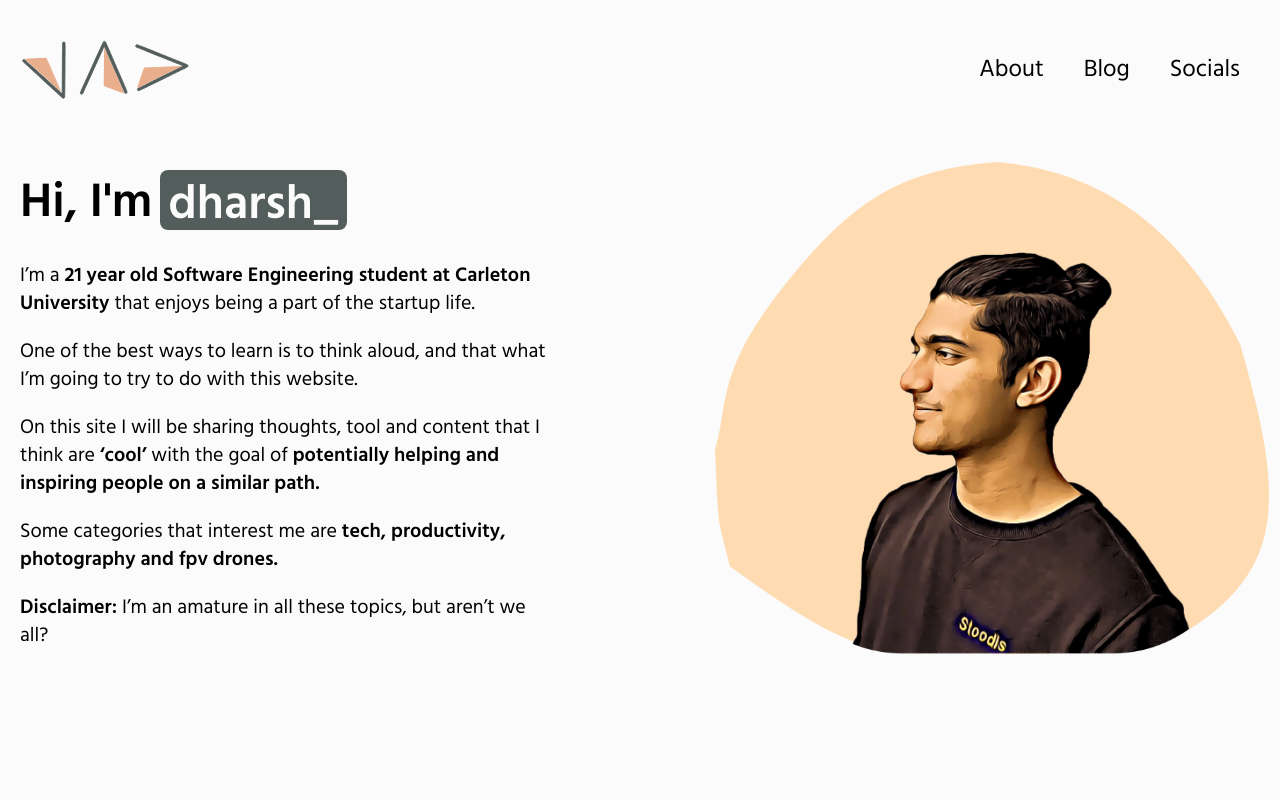
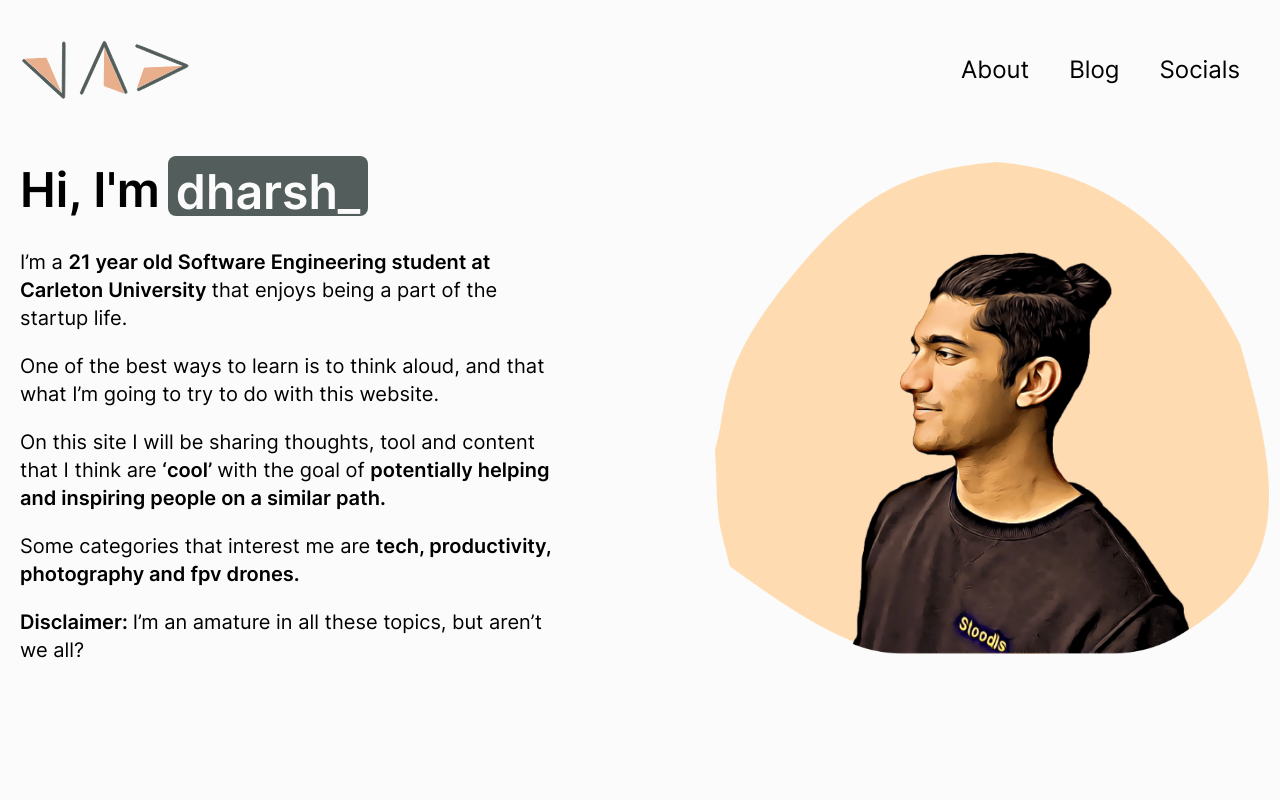
Before and after one commit to dharshatharan/dharsh.dev, a Next.js app: page / in a window 1280 px wide. Shown: the top 800 px of the page. Built offline with nearby package versions, Linux system fonts and the light colour scheme.

Commit message:
Add variable font Inter

```diff
--- a/components/Layouts/Layout.tsx
+++ b/components/Layouts/Layout.tsx
@@ -1,13 +1,8 @@
 import Head from 'next/head'
-import Image from 'next/image'
-import Link from 'next/link'
 import React, { ReactElement } from 'react'
 import Body from './Body'
 import Footer from './Footer'
 import Header from './Header'
-
-export const siteTitle = 'Hey! I\'m Dharsh'
-
 interface Props {
   headerContent?: ReactElement
   children: React.ReactNode
@@ -16,21 +11,6 @@ interface Props {
 export default function Layout({ headerContent, children }: Props) {
   return (
     <div className='h-screen m-0 font-main bg-off-white'>
-      <Head>
-        <link rel="icon" href="/icons/favicon.png" />
-        <meta
-          name="description"
-          content="I share things that I consider 'cool' on here"
-        />
-        <meta
-          property="og:image"
-          content="/images/open-graph-image.png"
-        />
-        <meta name="og:title" content={siteTitle} />
-        <meta name="twitter:card" content={siteTitle} />
-        <meta name="twitter:site" content="@dharshatharan" />
-        <meta name="twitter:creator" content="@dharshatharan" />
-      </Head>
       {headerContent ?
         <Header content={headerContent}/>
         : <Header />
--- /dev/null
+++ b/pages/_document.tsx
@@ -0,0 +1,40 @@
+import Document, { Html, Head, Main, NextScript } from 'next/document';
+
+export const siteTitle = 'Dharsh'
+
+class MyDocument extends Document {
+  render() {
+    return (
+      <Html lang="en">
+        <Head>
+          <link
+            rel="preload"
+            href="/fonts/Inter.var.woff2"
+            as="font"
+            type="font/woff2"
+            crossOrigin="anonymous"
+          />
+          <link rel="icon" href="/icons/favicon.png" />
+          <meta
+            name="description"
+            content="I share things that I consider 'cool' on here"
+          />
+          <meta
+            property="og:image"
+            content="/images/open-graph-image.png"
+          />
+          <meta name="og:title" content={siteTitle} />
+          <meta name="twitter:card" content={siteTitle} />
+          <meta name="twitter:site" content="@dharshatharan" />
+          <meta name="twitter:creator" content="@dharshatharan" />
+        </Head>
+        <body className="bg-off-white dark:bg-smooth-black text-smooth-black dark:text-smooth-black">
+          <Main />
+          <NextScript />
+        </body>
+      </Html>
+    );
+  }
+}
+
+export default MyDocument;
--- a/styles/globals.css
+++ b/styles/globals.css
@@ -1,8 +1,22 @@
-@import url('https://fonts.googleapis.com/css2?family=Hind:wght@300;400;500;600;700&display=swap');
-
 @tailwind base;
 @tailwind components;
 @tailwind utilities;
+
+@font-face {
+  font-family: 'Inter';
+  font-style: normal;
+  font-weight: 100 900;
+  font-display: optional;
+  src: url(/fonts/Inter.var.woff2) format('woff2');
+}
+
+@font-face {
+  font-family: 'Inter';
+  font-style: italic;
+  font-weight: 100 900;
+  font-display: optional;
+  src: url(/fonts/Inter.var.woff2) format('woff2');
+}
 
 @layer base {
   h1 {
--- a/tailwind.config.js
+++ b/tailwind.config.js
@@ -1,6 +1,6 @@
 module.exports = {
   purge: ['./pages/**/*.{js,ts,jsx,tsx}', './components/**/*.{js,ts,jsx,tsx}'],
-  darkMode: false, // or 'media' or 'class'
+  darkMode: 'class',
   theme: {
     extend: {
       colors: {
@@ -9,10 +9,11 @@ module.exports = {
         'off-white': '#FBFBFB',
         'dark-grey': '#323635',
         'pale-yellow': '#FEDBB1',
-        'dark-yellow': '#E9AE8C'
+        'dark-yellow': '#E9AE8C',
+        'smooth-black': '#040404'
       },
       fontFamily: {
-        main: 'Hind'
+        main: 'Inter'
       },
       stroke: theme => ({
         'dark-yellow': theme('#E9AE8C'),
```
Also changed, not shown: public/fonts/Inter.var.woff2 (added).
